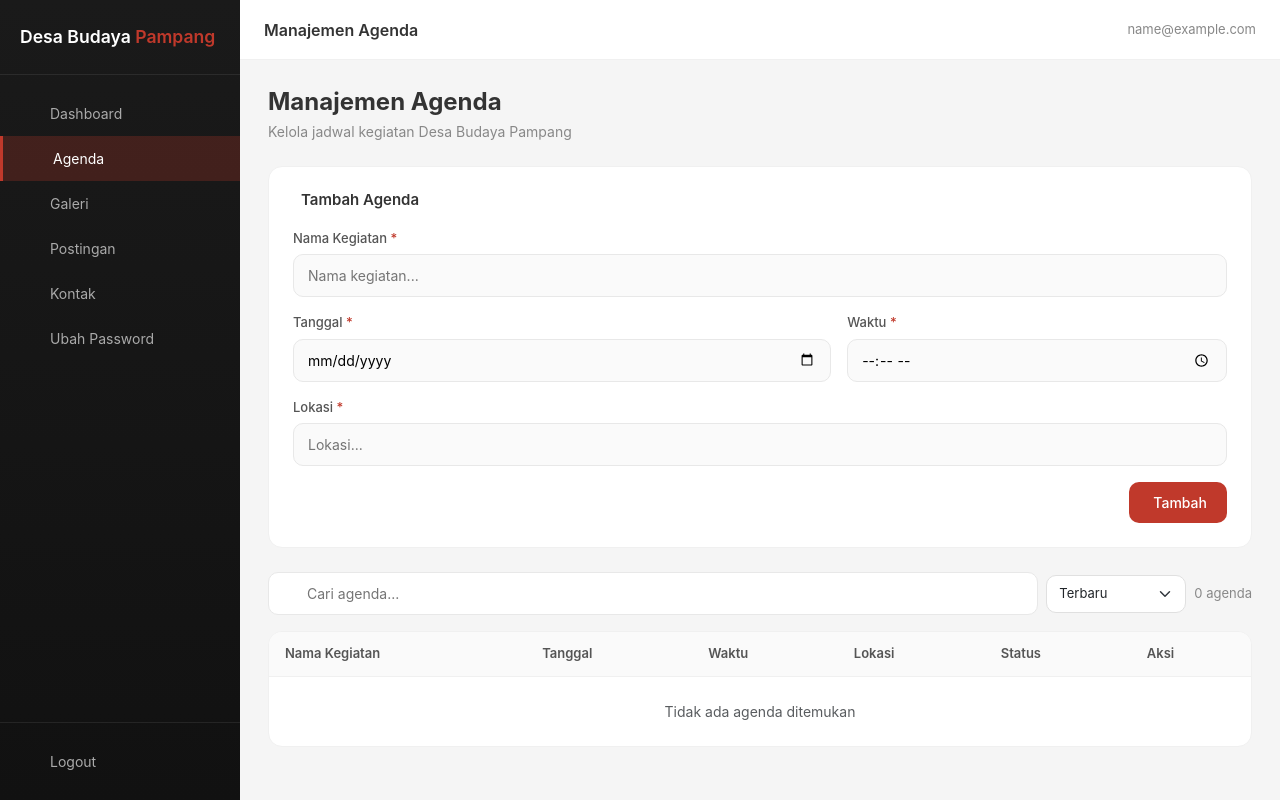
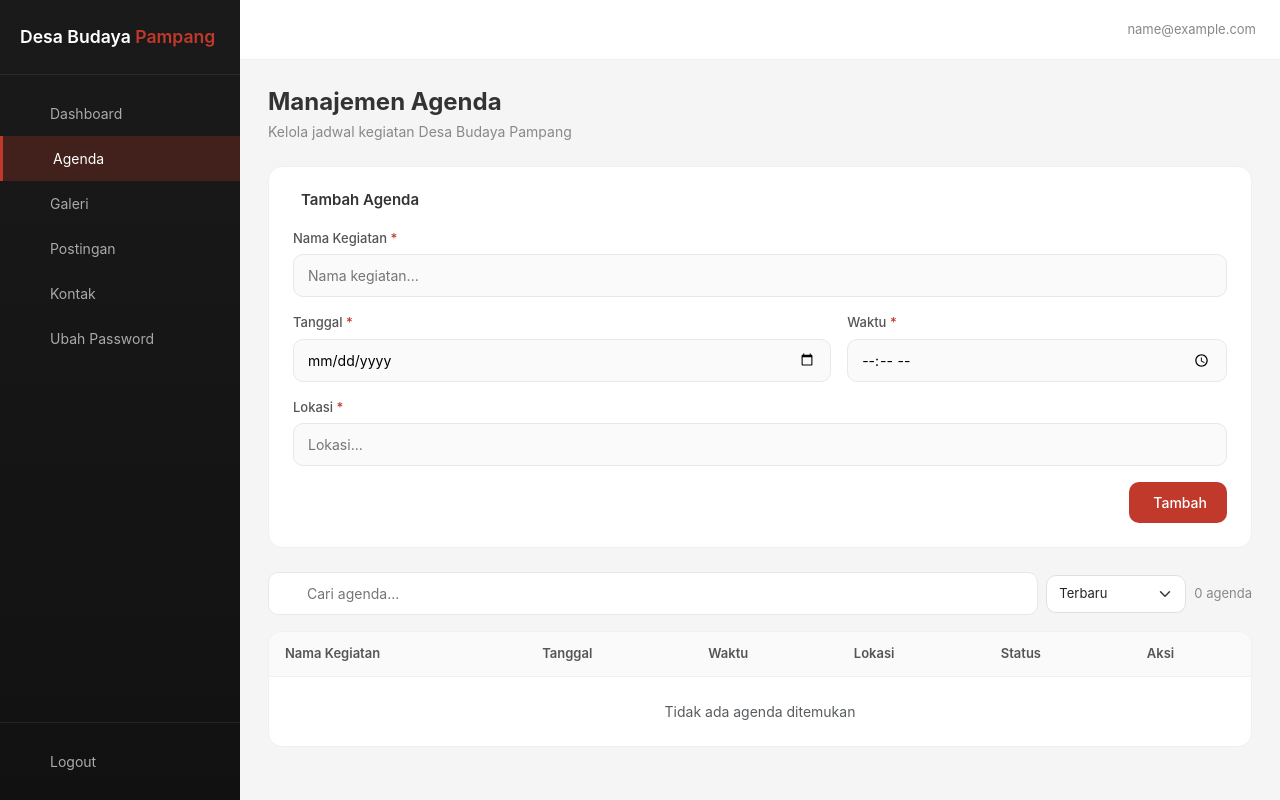
Before and after one commit to Pecatpecut/Desa-Wisata-Budaya-Pampang, a PHP site: page /admin/agenda in a window 1280 px wide. Run offline with PHP 8.4, Linux system fonts and the light colour scheme; the visitor is signed in with stand-in values (Sample User, id 1); data that the repository does not hold is empty; some libraries are stand-ins or nearby versions; some web fonts are replaced.

Commit message:
Update index.php

```diff
--- a/app/views/admin/agenda/index.php
+++ b/app/views/admin/agenda/index.php
@@ -1,5 +1,4 @@
 <?php
-$pageTitle = 'Manajemen Agenda';
 $active    = 'agenda';
 require ROOT . '/app/views/admin/partials/header.php';
 ?>
```
